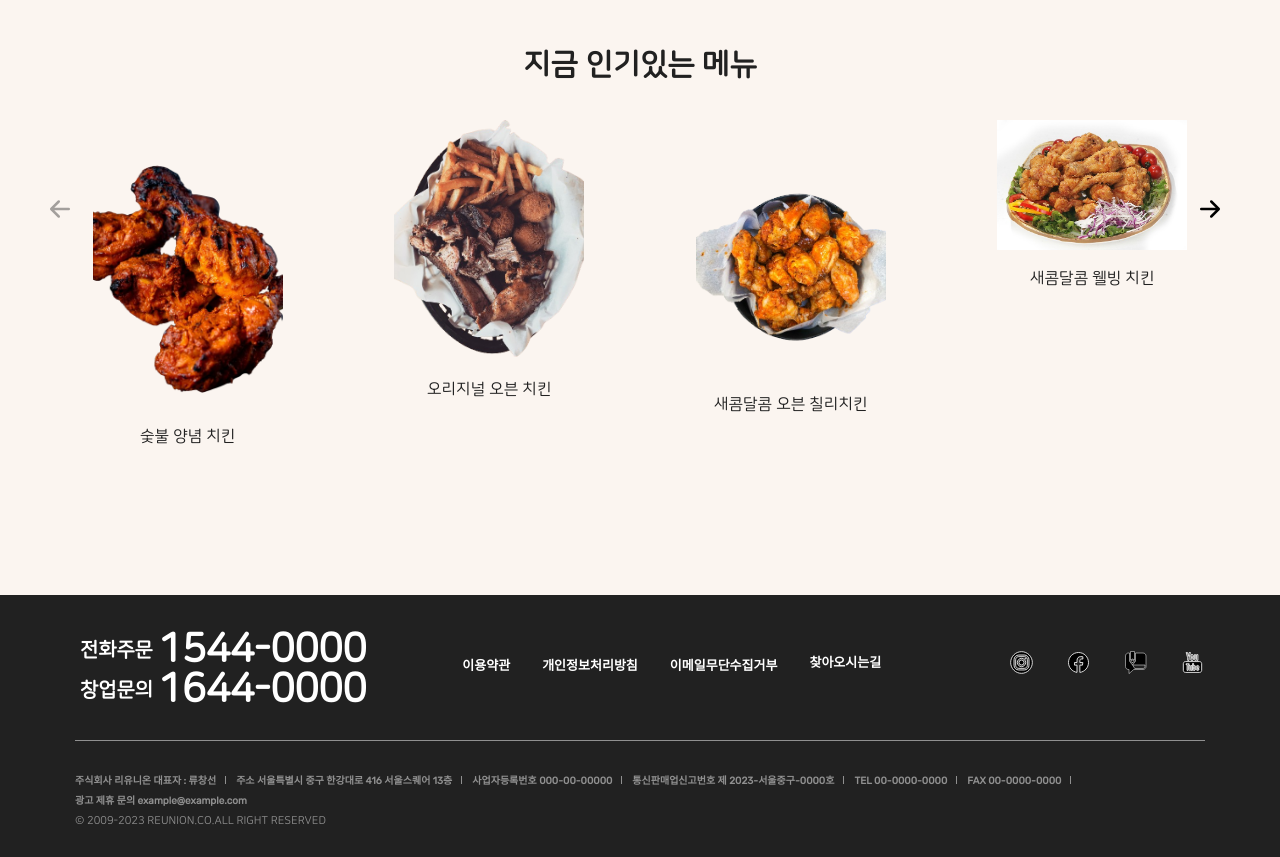
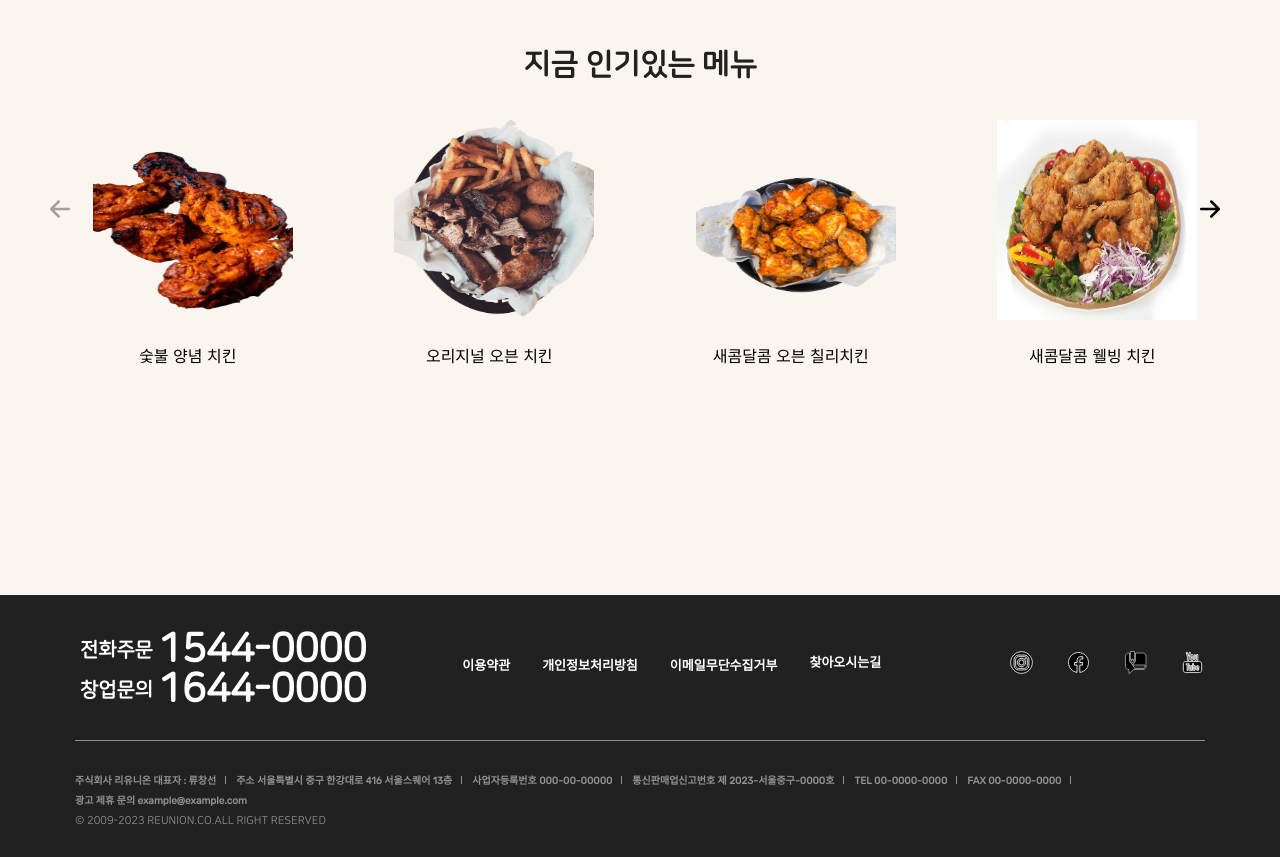
Before and after one commit to ryushin01/goobne, a React (Vite) app: page /goobne/cart in a window 1280 px wide. Shown: the part 840-1697 px from the top of the page. Built offline with nearby package versions, Linux system fonts and the light colour scheme.

Commit message:
:art: swiper image title 클릭시 해당 id값의 detail 페이지 이동 구현

```diff
--- a/public/data/CartSwiper.json
+++ b/public/data/CartSwiper.json
@@ -32,7 +32,7 @@
     },
     {
       "id": 5,
-      "image": "/goobne/images/chicken06.png",
+      "image": "/goobne/images/chicken05.png",
       "alt": "쫀쫀치킨 이미지",
       "mainTitle": "쫀쫀치킨"
     }
--- a/src/pages/Cart/Components/CartSwiper.jsx
+++ b/src/pages/Cart/Components/CartSwiper.jsx
@@ -1,6 +1,7 @@
 import { useState, useEffect } from 'react';
 import { Swiper, SwiperSlide } from 'swiper/react';
 import { Navigation } from 'swiper/modules';
+import { useNavigate } from 'react-router-dom';
 import 'swiper/css';
 import 'swiper/css/navigation';
 import styled from 'styled-components';
@@ -16,6 +17,8 @@ const CartSwiper = () => {
     getSwiperItemInfoData();
   }, []);
 
+  const navigate = useNavigate();
+
   //SwiperItem을 가져오는 비동기 함수를 정의합니다.
   const getSwiperItemInfoData = async () => {
     try {
@@ -24,6 +27,10 @@ const CartSwiper = () => {
     } catch (error) {
       alert('리스트 생성에 실패했습니다.'); //요청이 실패시 alert생성.
     }
+  };
+
+  const navigateDetail = id => {
+    navigate(`/detail/${id}`);
   };
 
   return (
@@ -39,9 +46,23 @@ const CartSwiper = () => {
           <SwiperSlide key={id}>
             <CartSwiperBox>
               <SwiperImgWrap>
-                <img src={image} alt={alt} />
+                <TitleImage
+                  onClick={() => {
+                    navigateDetail(id);
+                  }}
+                >
+                  <img src={image} alt={alt} />
+                </TitleImage>
               </SwiperImgWrap>
-              <SwiperTitle>{mainTitle}</SwiperTitle>
+              <SwiperTitle>
+                <TitleItemButton
+                  onClick={() => {
+                    navigateDetail(id);
+                  }}
+                >
+                  {mainTitle}
+                </TitleItemButton>
+              </SwiperTitle>
             </CartSwiperBox>
           </SwiperSlide>
         ))}
@@ -101,9 +122,22 @@ const SwiperImgWrap = styled.div`
   cursor: pointer;
 `;
 
-const SwiperTitle = styled.div`
+const TitleImage = styled.button`
+  background-color: transparent;
+  border: none;
+  width: 200px;
+  height: 200px;
+`;
+
+const SwiperTitle = styled.h2`
   margin-top: 20px;
   font-size: 16px;
 `;
 
+const TitleItemButton = styled.button`
+  background-color: transparent;
+  border: none;
+  font-size: 16px;
+`;
+
 export default CartSwiper;
```
